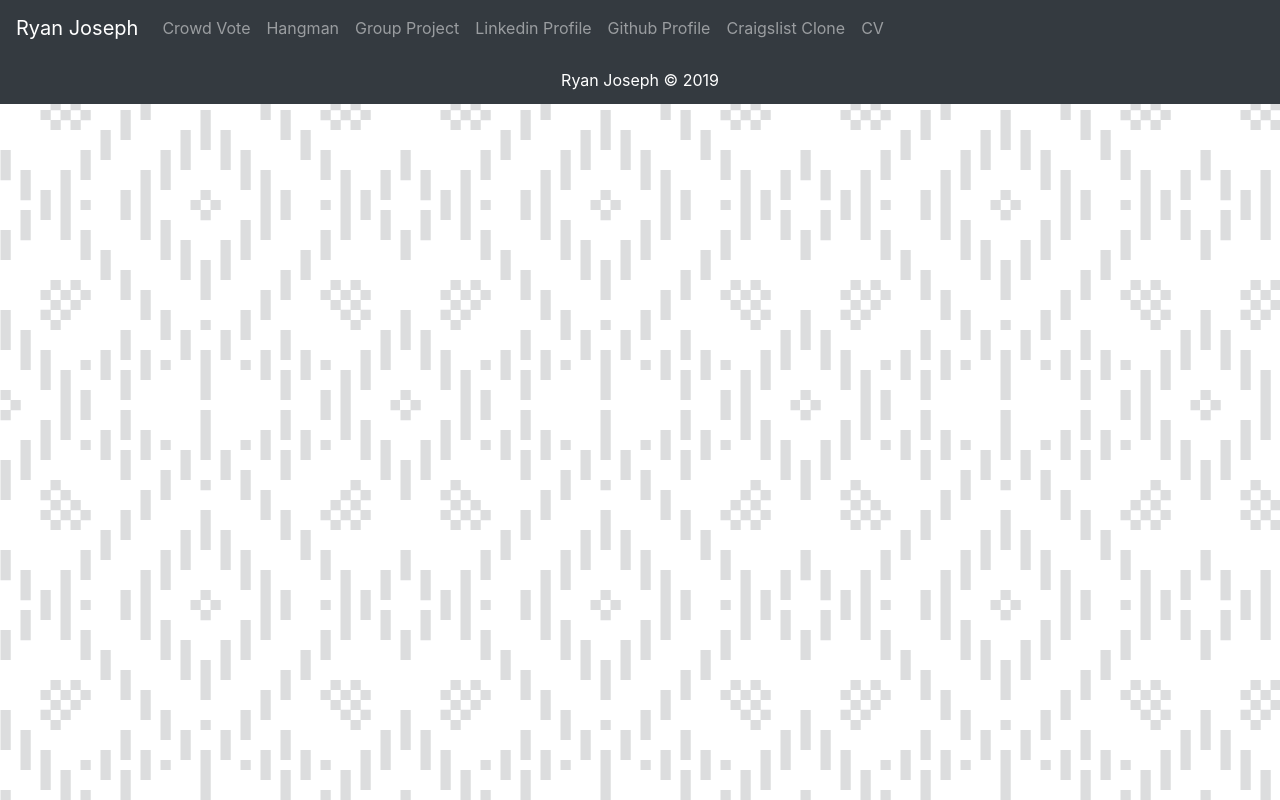
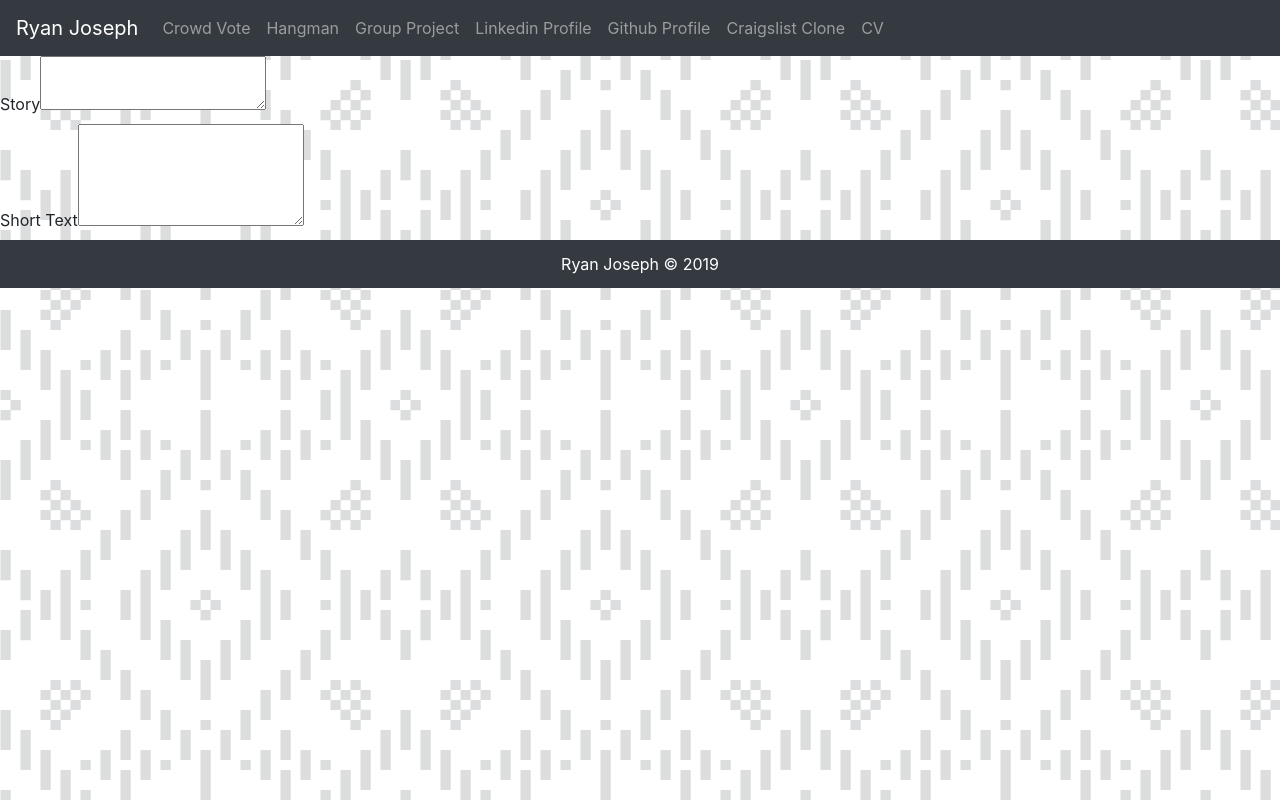
Before and after one commit to ryanj14/react-portfolio, a React (Create React App) app in the folder portfolio/: page /blog in a window 1280 px wide. Built offline with nearby package versions, Linux system fonts and the light colour scheme.

Commit message:
Added blog folder and blogcreate file

```diff
--- a/portfolio/src/components/App.js
+++ b/portfolio/src/components/App.js
@@ -4,6 +4,7 @@ import NavBar from './NavBar';
 import Root from './portfolio/Root';
 import Footer from './Footer';
 import Login from './Login';
+import Blog from './blog/BlogCreate';
 
 const App = () => {
   return(
@@ -13,6 +14,7 @@ const App = () => {
         <div>
           <Route path="/" exact component={ Root } />
           <Route path="/login" component={ Login } />
+          <Route path="/blog" component={ Blog } />
         </div>
       </BrowserRouter>
       <Footer/>
--- /dev/null
+++ b/portfolio/src/components/blog/BlogCreate.js
@@ -0,0 +1,21 @@
+import React from 'react';
+
+class BlogCreate extends React.Component {
+
+  render() {
+    return (
+      <div className="ui form">
+        <div className="ten wide field">
+          <label>Story</label>
+          <textarea></textarea>
+        </div>
+        <div className="field">
+          <label>Short Text</label>
+          <textarea rows="4"></textarea>
+        </div>
+      </div>
+    );
+  }
+}
+
+export default BlogCreate;
```
